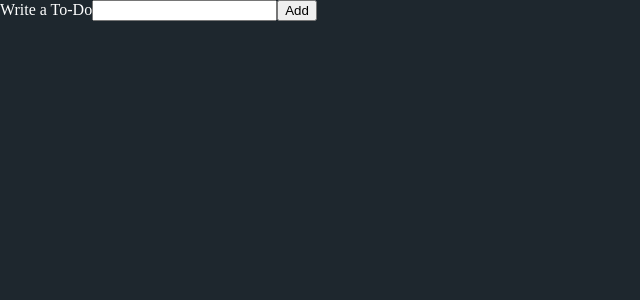
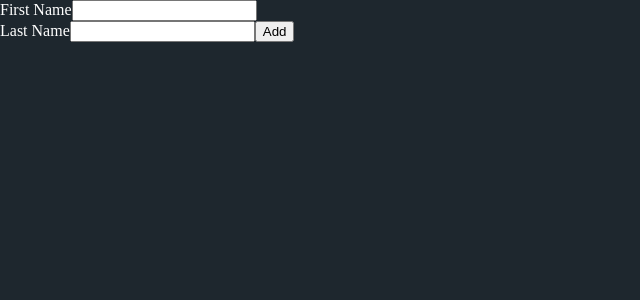
Before and after one commit to pollyjean/sky-coins, a React (Vite) app: page / in a window 1280 px wide. Shown: the top 300 px of the page, without its empty margins (0-640 px from the left). Built offline with nearby package versions, Linux system fonts and the light colour scheme.

Commit message:
reactv hook form 하는 중

```diff
--- a/package.json
+++ b/package.json
@@ -16,6 +16,7 @@
     "react": "^18.2.0",
     "react-dom": "^18.2.0",
     "react-helmet-async": "^1.3.0",
+    "react-hook-form": "^7.45.4",
     "react-query": "^3.39.3",
     "react-router-dom": "^6.15.0",
     "recoil": "^0.7.7",
--- a/src/TodoList.tsx
+++ b/src/TodoList.tsx
@@ -1,32 +1,57 @@
-import { useState } from "react";
+import { SubmitErrorHandler, SubmitHandler, useForm } from "react-hook-form";
+
+interface IInputs {
+  firstName: string;
+  lastName: string;
+}
 
 const TodoList = () => {
-  const [todo, setTodo] = useState("");
-  const [todoError, setTodoError] = useState("");
-  const onChange = (event: React.FormEvent<HTMLInputElement>) => {
-    const {
-      currentTarget: { value },
-    } = event;
-    setTodoError("");
-    setTodo(value);
-  };
-  const onSubmit = (event: React.FormEvent<HTMLFormElement>) => {
-    event.preventDefault();
-    if (todo.length < 10) {
-      setTodoError("10글자 이상이어야 합니다.");
-    }
-    console.log("Submitted : ", todo);
-  };
+  const { register, watch, handleSubmit } = useForm<IInputs>();
+  const onSubmit: SubmitHandler<IInputs> = (data) => console.log(data);
+  const onError: SubmitErrorHandler<IInputs> = (error) => console.log("Error ", error);
+  console.log("watching : ", watch());
   return (
     <div>
-      <form onSubmit={onSubmit}>
-        <label htmlFor="todo">Write a To-Do</label>
-        <input type="text" id="todo" name="todo" value={todo} onChange={onChange} />
-        {todoError === "" ? null : <p>{todoError}</p>}
+      <form onSubmit={handleSubmit(onSubmit, onError)}>
+        <label htmlFor="firstName">First Name</label>
+        <input type="text" id="firstName" {...register("firstName", { required: true })} />
+        <br />
+        <label htmlFor="lastName">Last Name</label>
+        <input type="text" id="lastName" {...register("lastName", { required: true })} />
+
         <button>Add</button>
       </form>
     </div>
   );
 };
 
+// const TodoList = () => {
+//   const [todo, setTodo] = useState("");
+//   const [todoError, setTodoError] = useState("");
+//   const onChange = (event: React.FormEvent<HTMLInputElement>) => {
+//     const {
+//       currentTarget: { value },
+//     } = event;
+//     setTodoError("");
+//     setTodo(value);
+//   };
+//   const onSubmit = (event: React.FormEvent<HTMLFormElement>) => {
+//     event.preventDefault();
+//     if (todo.length < 10) {
+//       setTodoError("10글자 이상이어야 합니다.");
+//     }
+//     console.log("Submitted : ", todo);
+//   };
+//   return (
+//     <div>
+//       <form onSubmit={onSubmit}>
+//         <label htmlFor="todo">Write a To-Do</label>
+//         <input type="text" id="todo" name="todo" value={todo} onChange={onChange} />
+//         {todoError === "" ? null : <p>{todoError}</p>}
+//         <button>Add</button>
+//       </form>
+//     </div>
+//   );
+// };
+
 export default TodoList;
```
Also changed, not shown: 1 other file (tests, documents, lock files or other folders).
